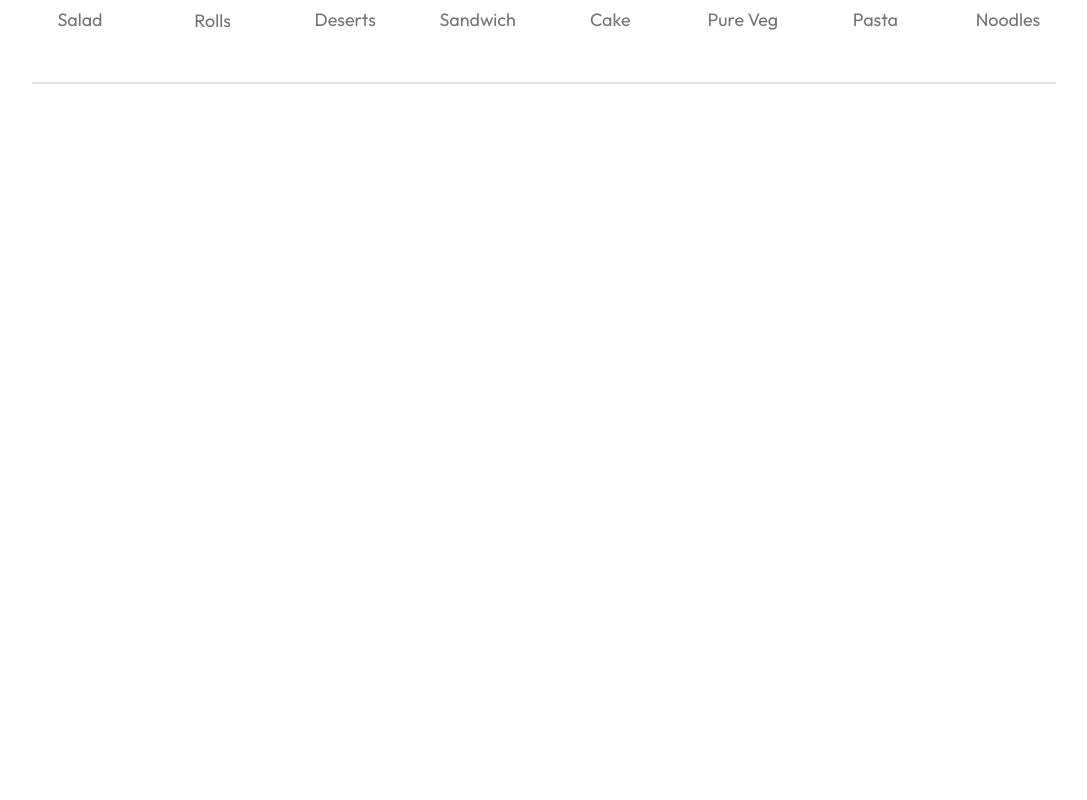
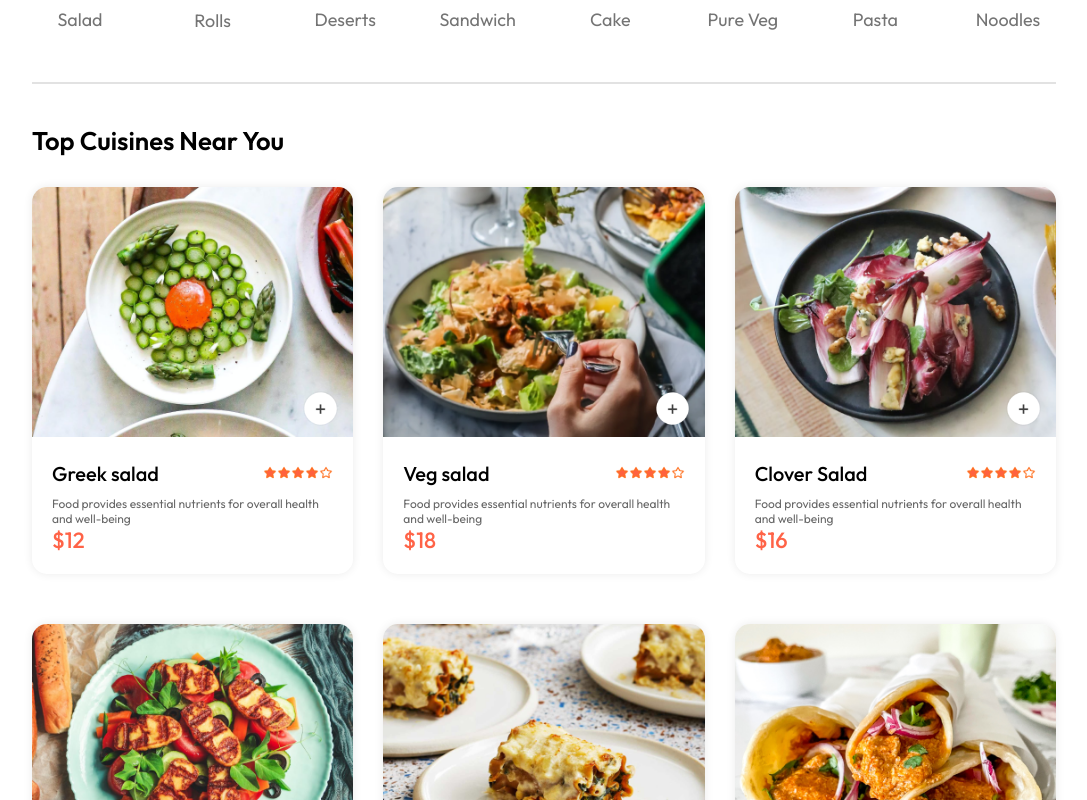
Before and after one commit to alankrit98/Nomato.-Food-Delivery-MERN, a React (Vite) app in the folder frontend/: page / in a window 1280 px wide. Shown: the part 840-1640 px from the top of the page, without its empty margins (96-1183 px from the left). Before the commit the page ends 934 px from the top, so only its background shows below. Built offline with nearby package versions, Linux system fonts and the light colour scheme.

Commit message:
frontend part completed(Home page, Food Display, Food Item, Footer, App Download)

```diff
--- a/frontend/src/App.jsx
+++ b/frontend/src/App.jsx
@@ -1,21 +1,25 @@
-import React from 'react'
-import Navbar from './components/navbar/navbar'
-import { Routes, Route } from 'react-router-dom'
-import Home from './pages/Home/Home'
-import Cart from './pages/Cart/Cart'
-import PlaceOrder from './pages/PlaceOrder/PlaceOrder'
+import React from "react";
+import Navbar from "./components/navbar/navbar";
+import { Routes, Route } from "react-router-dom";
+import Home from "./pages/Home/Home";
+import Cart from "./pages/Cart/Cart";
+import PlaceOrder from "./pages/PlaceOrder/PlaceOrder";
+import Footer from "./components/Footer/Footer";
 
 const App = () => {
   return (
-    <div className='app'>
-    <Navbar/>
-    <Routes>
-      <Route path='/' element={<Home/>}/>
-      <Route path='/cart' element={<Cart/>}/>
-      <Route path='/placeorder' element={<PlaceOrder/>}/>
-    </Routes>
-    </div>
-  )
-}
+    <>
+      <div className="app">
+        <Navbar />
+        <Routes>
+          <Route path="/" element={<Home />} />
+          <Route path="/cart" element={<Cart />} />
+          <Route path="/placeorder" element={<PlaceOrder />} />
+        </Routes>
+      </div>
+      <Footer/>
+    </>
+  );
+};
 
-export default App
+export default App;
--- /dev/null
+++ b/frontend/src/components/AppDownload/AppDownload.css
@@ -0,0 +1,22 @@
+.app-download {
+    margin: auto auto;
+    margin-top: 100px;
+    font-size: max(3vw, 20px);
+    text-align: center;
+    font-weight: 500;
+}
+.app-download-platforms {
+    display: flex;
+    justify-content: center;
+    gap: max(2vw, 10px);
+    margin-top: 40px;
+}
+.app-download-platforms img {
+    width: max(30vw, 120px);
+    max-width: 180px;
+    transition: 0.5s;
+    cursor: pointer;
+}
+.app-download-platforms img:hover {
+    transform: scale(1.05);
+}
--- /dev/null
+++ b/frontend/src/components/AppDownload/AppDownload.jsx
@@ -0,0 +1,16 @@
+import React from 'react'
+import './AppDownload.css'
+import { assets } from '../../assets/assets'
+const AppDownload = () => {
+  return (
+    <div className='app-download' id='app-download'>
+        <p>Download our App for Better Experience <br/> Tomato App </p>
+        <div className='app-download-platforms'>
+            <img src={assets.play_store} alt=""/>
+            <img src={assets.app_store} alt=""/>
+        </div>
+    </div>
+  )
+}
+
+export default AppDownload
--- /dev/null
+++ b/frontend/src/components/FoodDisplay/FoodDisplay.css
@@ -0,0 +1,14 @@
+.food-display {
+    margin-top: 30px;
+}
+.food-display h2 {
+    font-size: max(2vw, 24px);
+    font-weight: 600;
+}
+.food-display-list {
+    display: grid;
+    grid-template-columns: repeat(auto-fill, minmax(240px, 1fr));
+    margin-top: 30px;
+    gap: 30px;
+    row-gap: 50px;
+}
--- /dev/null
+++ b/frontend/src/components/FoodDisplay/FoodDisplay.jsx
@@ -0,0 +1,21 @@
+import React, {useContext} from 'react'
+import './FoodDisplay.css'
+import {StoreContext} from '../../context/StoreContext'
+import FoodItem from '../FoodItem/FoodItem';
+const FoodDisplay = ({category}) => {
+    const {food_list} = useContext(StoreContext);
+  return (
+    <div className='food-display' id='food-display'>
+        <h2>Top Cuisines Near You</h2>
+        <div className='food-display-list'>
+        {food_list.map((item, index) => {
+            if(category === 'All' || category === item.category) {
+                return <FoodItem key={index} id={item._id} name={item.name} price={item.price} description={item.description} image={item.image}/>
+            }
+        })}
+        </div>
+    </div>
+  )
+}
+
+export default FoodDisplay
--- /dev/null
+++ b/frontend/src/components/FoodItem/FoodItem.css
@@ -0,0 +1,63 @@
+.food-item {
+    width: 100%;
+    margin: auto;
+    border-radius: 15px;
+    box-shadow: 0px 0px 10px #00000015;
+    transition: 0.3s;
+    animation: fadeIn 1s;
+}
+.food-item-image {
+    width: 100%;
+    border-radius: 15px 15px 0 0;
+}
+.food-item-info {
+    padding: 20px;
+}
+.food-item-name-rating {
+    display: flex;
+    justify-content: space-between;
+    align-items: center;
+    margin-bottom: 10px;
+}
+.food-item-name-rating p {
+    font-size: 20px;
+    font-weight: 500;
+}
+.food-item-name-rating img {
+    width: 70px;
+}
+.food-item-desc{
+    color: #676767;
+    font-size: 12px;
+}
+.food-item-price {
+    color: tomato;
+    font-size: 22px;
+    font-weight: 500;
+    margin: 10 0;
+}
+.food-item-image-container {
+    position: relative;
+}
+.food-item-image-container .add {
+    width: 35px;
+    position: absolute;
+    bottom: 15px;
+    right: 15px;
+    cursor: pointer;
+    border-radius: 50%;
+}
+.food-item-counter {
+    position: absolute;
+    bottom: 15px;
+    right: 15px;
+    display: flex;
+    align-items: center;
+    gap: 10px;
+    padding: 6px;
+    border-radius: 50px;
+    background-color: white;
+}
+.food-item-counter img {
+    width: 30px;
+}
--- /dev/null
+++ b/frontend/src/components/FoodItem/FoodItem.jsx
@@ -0,0 +1,35 @@
+import React, { useContext } from 'react';
+import './FoodItem.css'
+import {assets} from '../../assets/assets'
+import { StoreContext } from '../../context/StoreContext';
+
+const FoodItem = ({id, name, price, description, image}) => {
+
+    const {cartItems, addToCart, removeFromCart} = useContext(StoreContext)
+
+  return (
+    <div className='food-item'>
+    <div className='food-item-image-container'>
+        <img className='food-item-image' src={image} alt=""/>
+        {!cartItems[id]
+            ?<img className='add' onClick={()=>addToCart(id)} src={assets.add_icon_white} alt=""/>
+            :<div className='food-item-counter'>
+                <img onClick={()=>removeFromCart(id)} src={assets.remove_icon_red} alt=""/>
+                <p>{cartItems[id]}</p>
+                <img onClick={()=>addToCart(id)} src={assets.add_icon_green} alt=""/>
+            </div>
+        }
+    </div>
+    <div className='food-item-info'>
+        <div className='food-item-name-rating'>
+            <p>{name}</p>
+            <img src={assets.rating_starts} alt=""/>
+        </div>
+        <p className='food-item-desc'>{description}</p>
+        <p className='food-item-price'>${price}</p>
+    </div>
+    </div>
+  )
+}
+
+export default FoodItem
--- /dev/null
+++ b/frontend/src/components/Footer/Footer.css
@@ -0,0 +1,42 @@
+.footer {
+    color: #d9d9d9;
+    background-color: #323232;
+    display: flex;
+    flex-direction: column;
+    align-items: center;
+    gap: 20px;
+    padding: 20px 8vw;
+    padding-top: 80px;
+    margin-top: 100px;
+}
+.footer-content {
+    width: 100%;
+    display: grid;
+    grid-template-columns: 2fr 1fr 1fr;
+    gap: 80px;
+}
+.footer-content-left, .footer-content-center, .footer-content-right {
+    display: flex;
+    flex-direction: column;
+    align-items: start;
+    gap: 20px;
+}
+.footer-content-left li, .footer-content-center li, .footer-content-right li {
+    list-style: none;
+    margin-bottom: 10px;
+    cursor: pointer;
+}
+.footer-content-center h2, .footer-content-right h2 {
+    color: white;
+}
+.footer-social-icons img {
+    width: 40px;
+    margin-right: 15px;
+}
+.footer hr {
+    width: 100%;
+    height: 2px;
+    margin: 20px 0;
+    background-color: grey;
+    border: none;
+}
--- /dev/null
+++ b/frontend/src/components/Footer/Footer.jsx
@@ -0,0 +1,40 @@
+import React from 'react'
+import './Footer.css'
+import {assets} from '../../assets/assets'
+const Footer = () => {
+  return (
+    <div className='footer' id='footer'>
+        <div className='footer-content'>
+            <div className='footer-content-left'>
+                <img src={assets.logo} alt="" />
+                <p>© 2025 All rights reserved</p>
+                <div className='footer-social-icons'>
+                    <img src={assets.facebook_icon} alt="" />
+                    <img src={assets.twitter_icon} alt="" />
+                    <img src={assets.linkedin_icon} alt="" />
+                </div>
+            </div>
+            <div className='footer-content-center'>
+                <h2>Company</h2>
+                <ul>
+                    <li>Home</li>
+                    <li>About Us</li>
+                    <li>Delivery</li>
+                    <li>Privacy Policy</li>
+                </ul>
+            </div>
+            <div className='footer-content-right'>
+                <h2>Get in Touch</h2>
+                <ul>
+                <li>Phone: 555-555-5555</li>
+                <li>contact@tomato.com</li>
+                </ul>
+            </div>
+        </div>
+        <hr/>
+        <p className='footer-copyright'>Copyright 2025 © Tomato.com - All Right Reserved</p>
+    </div>
+  )
+}
+
+export default Footer
--- /dev/null
+++ b/frontend/src/context/StoreContext.jsx
@@ -0,0 +1,49 @@
+import { createContext, useEffect, useState } from 'react';
+import { food_list } from '../assets/assets';
+export const StoreContext = createContext(null)
+
+const StoreContextProvider = (props) => {
+
+
+    const [cartItems, setCartItems] = useState({});
+
+    const addToCart  = (itemId) => {
+        if(!cartItems[itemId]) {
+            setCartItems((prev) => ({...prev, [itemId]: 1}))
+        }
+        else {
+            setCartItems((prev) => ({...prev, [itemId]: prev[itemId]+1}))
+        }
+    }
+
+    const removeFromCart = (itemId) => {
+        if(cartItems[itemId] === 1) {
+            const newCartItems = {...cartItems}
+            delete newCartItems[itemId]
+            setCartItems(newCartItems)
+        }
+        else {
+            setCartItems((prev) => ({...prev, [itemId]: prev[itemId]-1}))
+        }
+    }
+
+    useEffect(() => {
+        console.log(cartItems);
+    }, [cartItems])
+
+    const contextValue = {
+        food_list,
+        cartItems,
+        setCartItems,
+        addToCart,
+        removeFromCart
+    }
+
+    return (
+        <StoreContext.Provider value={contextValue}>
+            {props.children}
+        </StoreContext.Provider>
+    )
+}
+
+export default StoreContextProvider
--- a/frontend/src/main.jsx
+++ b/frontend/src/main.jsx
@@ -3,8 +3,11 @@
 import './index.css'
 import App from './App.jsx'
 import { BrowserRouter } from 'react-router-dom'
+import StoreContextProvider from './context/StoreContext.jsx'
 createRoot(document.getElementById('root')).render(
   <BrowserRouter>
-    <App />
+    <StoreContextProvider>
+      <App />
+    </StoreContextProvider>
   </BrowserRouter>
 )
--- a/frontend/src/pages/Home/Home.jsx
+++ b/frontend/src/pages/Home/Home.jsx
@@ -2,12 +2,16 @@
 import './Home.css'
 import Header from '../../components/Header/Header'
 import ExploreMenu from '../../components/ExploreMenu/ExploreMenu'
+import FoodDisplay from '../../components/FoodDisplay/FoodDisplay'
+import AppDownload from '../../components/AppDownload/AppDownload'
 const Home = () => {
   const [category, setCategory] = useState("All");
   return (
     <div>
         <Header/>
         <ExploreMenu category={category} setCategory={setCategory}/>
+        <FoodDisplay category={category}/>
+        <AppDownload/>
     </div>
   )
 }
```
